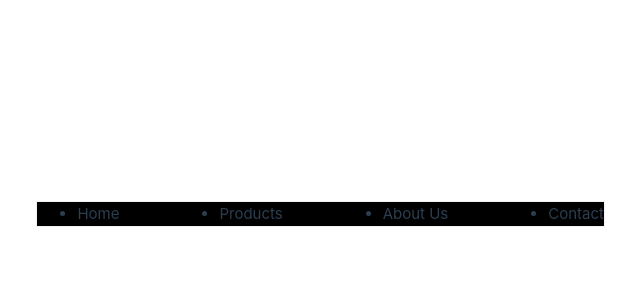
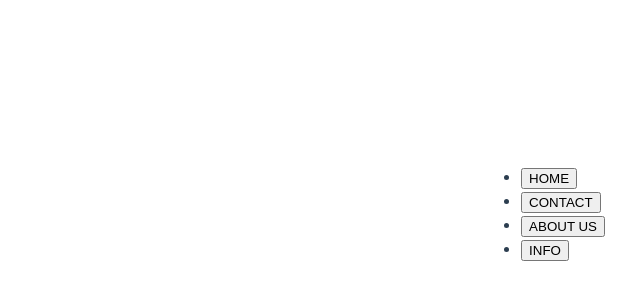
Before and after one commit to Gvelesa07/erekle-vue, a Vue app: page / in a window 1280 px wide. Shown: the part 186-486 px from the top of the page, without its empty margins (35-675 px from the left). Built offline with nearby package versions, Linux system fonts and the light colour scheme.

Commit message:
second commit

```diff
--- a/src/App.vue
+++ b/src/App.vue
@@ -1,27 +1,43 @@
 <script>
+import Listmenu from "./List.vue"
+
 export default{
-    data(){
-        return{
-            menuList: ['Home', 'Products', 'About Us', 'Contact']
-        }
-    },
+  components: {
+    Listmenu
+  },
+  data(){
+    return {
+      dataItem: [
+                {
+                  id: 1,
+                  name:"HOME",
+                  url:"https://www.google.com/",
+                  description: "homepage"
+                },
+                {
+                  id: 2,
+                  name:"CONTACT",
+                  url:"https://www.google.com/",
+                  description: "contact"
+                },
+                {
+                  id: 3,
+                  name:"ABOUT US",
+                  url:"https://yandex.com/",
+                  description: "about"
+                },
+                {
+                  id: 4,
+                  name:"INFO",
+                  url:"https://duckduckgo.com/",
+                  description: "information"
+                },
+              ]
+    }
+  }
 }
 </script>
+
 <template>
-  <div class="div1">
-      <ul>
-          <li v-for="item in menuList" :key="item.index" >{{item}}</li>
-      </ul>
-  </div>
-  </template>
-  <style scoped>
-  div {
-      border: rgb(242, 242, 242) 1px solid;
-      background-color: rgb(0, 0, 0);
-  }
-  ul {
-      display:flex;
-      gap: 100px;
-  }
-
-  </style>
+  <Listmenu :items="dataItem"></Listmenu>
+</template>
--- /dev/null
+++ b/src/list.vue
@@ -0,0 +1,26 @@
+<script>
+export default{
+    props:{items: Array,},
+    data(){
+        return {
+            menulist : true,
+        }
+    }
+}
+</script>
+
+<template>
+    <div class="nav">
+        <ul>
+            <li v-for="item in items" :key="item.id" >
+                <button @click="menulist = !menulist">{{item.name}}</button>
+            </li>
+        </ul>
+    </div>
+
+    <div id="app">
+
+  <p v-if="!menulist" v-for="item in items" :key="item.index">{{item.description}}</p>
+
+    </div>
+</template>
```
